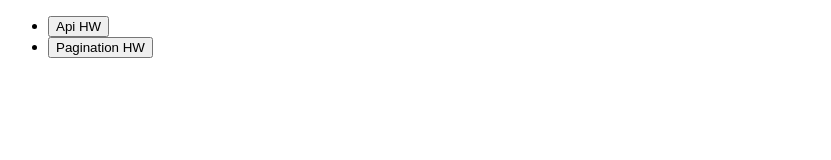
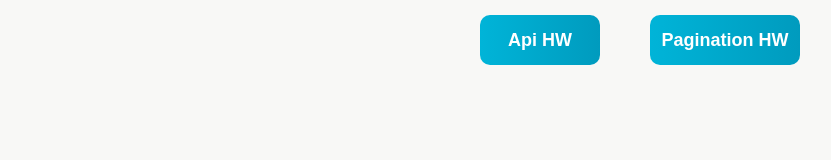
Before and after one commit to IvanKishko/api-hw, a plain HTML site: page index.html in a window 1280 px wide. Shown: the whole page, without its empty margins (0-831 px from the left). Drawn offline with Linux system fonts and the light colour scheme.

Commit message:
fix css name

```diff
--- a/index.html
+++ b/index.html
@@ -3,7 +3,7 @@
   <head>
     <meta charset="UTF-8" />
     <meta name="viewport" content="width=device-width, initial-scale=1.0" />
-    <link rel="stylesheet" href="index.css" />
+    <link rel="stylesheet" href="./style.css" />
     <title>Document</title>
   </head>
   <body>
```
